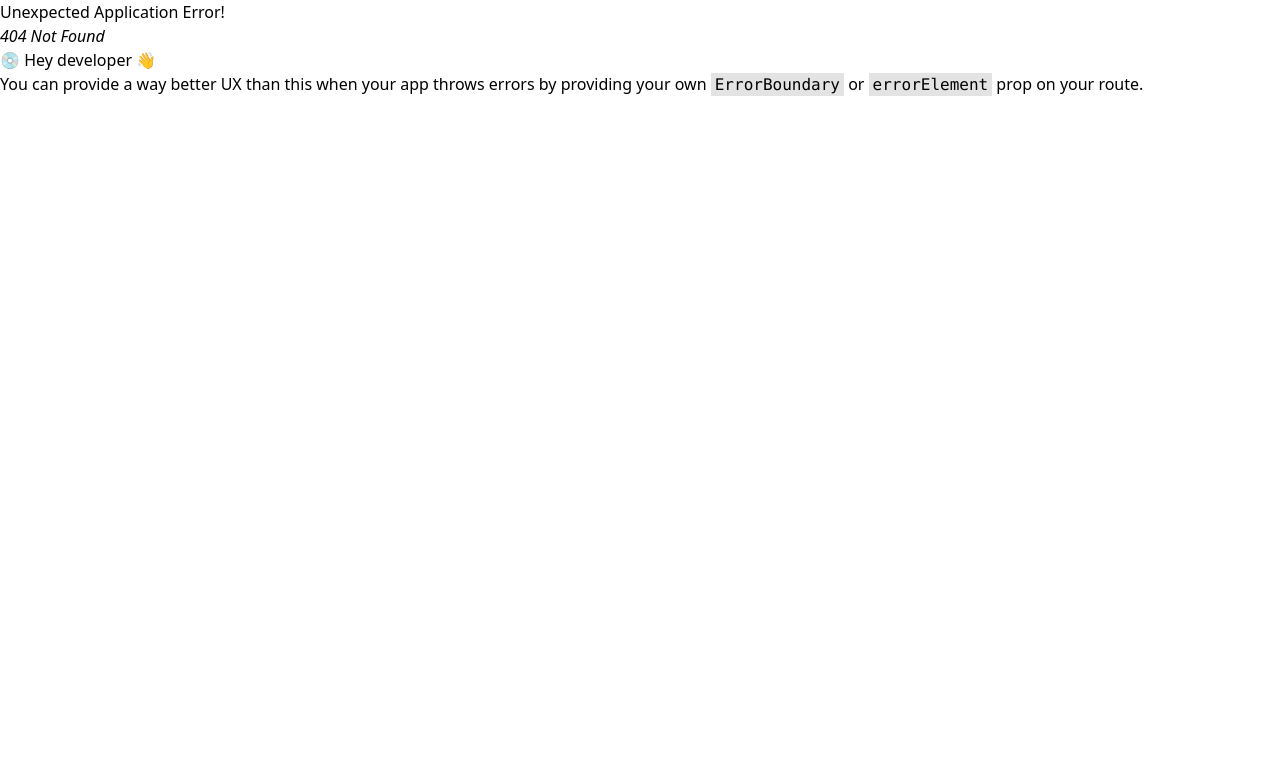
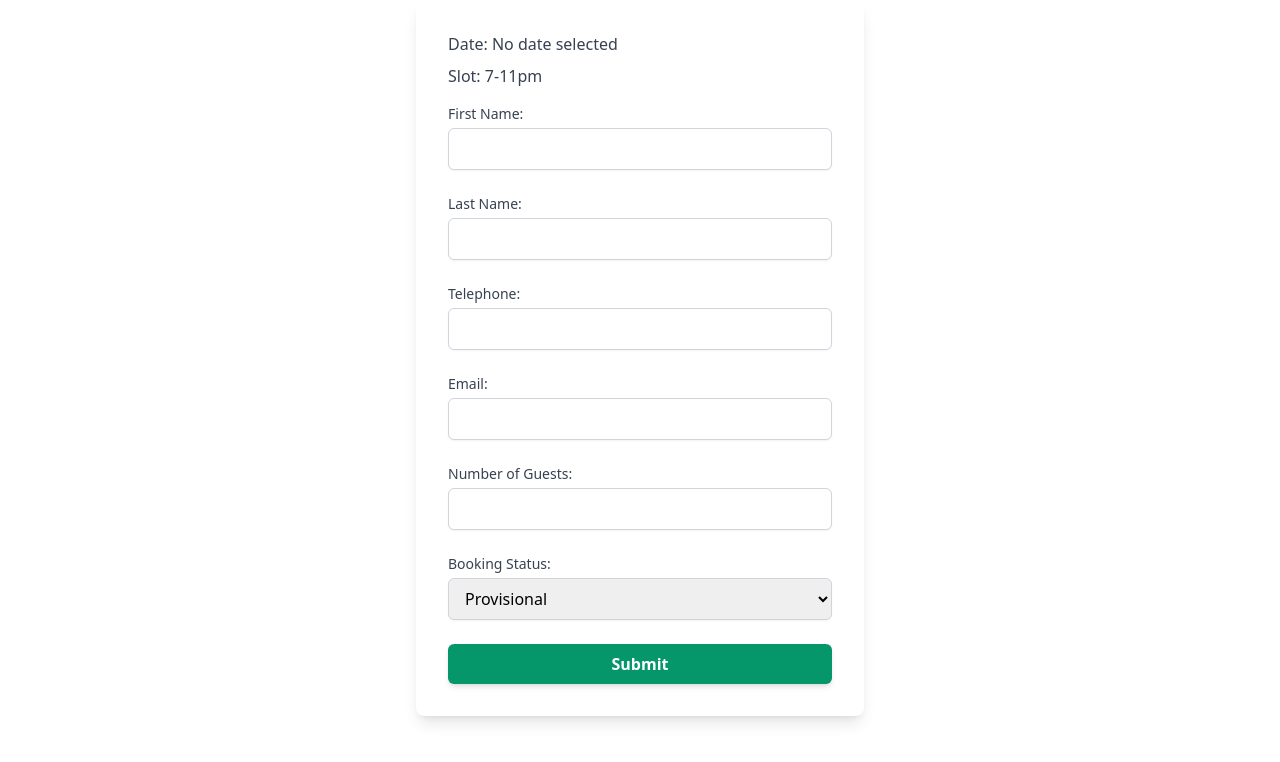
Before and after one commit to jandrews66/np-calendar, a React (Vite) app: page /admin/create in a window 1280 px wide. Before the commit this address had no page. Shown: the top 762 px of the page. Built offline with nearby package versions, Linux system fonts and the light colour scheme.

Commit message:
Add seperate create booking forms for admin and user to allow different functionality. Improve search bar styling.

```diff
--- a/src/components/AdminNav.jsx
+++ b/src/components/AdminNav.jsx
@@ -37,6 +37,10 @@ export default function AdminNav() {
         }
     }
 
+    function handleLogout(){
+        localStorage.removeItem('token')
+        navigate('/login')
+    }
     return (
         <nav className="bg-gray-800 p-4">
             <div className="flex justify-between">
@@ -46,20 +50,27 @@ export default function AdminNav() {
 
                 </div>
                 <div className="flex items-center gap-5">
-                    <form onSubmit={handleSubmit}>
+                    <form className="flex"onSubmit={handleSubmit}>
                         <input
+                            type="text"
+                            className="w-full border-2 rounded-md px-2 rounded-r-none focus:outline-none focus:border-indigo-400"
                             id="searchBar"
                             onChange={(e)=> setQuery(e.target.value)}
                         >
                         </input>
                         <button
-                            className="bg-slate-300 px-2 "
+                            className="bg-indigo-700 text-white py-1 px-4 rounded-r-md"
                             type="submit"
                         >
                             Search
                         </button>
                     </form>
-                    <button className= "text-white px-2 rounded">Logout</button>
+                    <button
+                        className= "text-white px-2 rounded"
+                        onClick={handleLogout}
+                    >
+                        Logout
+                    </button>
                 </div>
             </div>
         </nav>
--- a/src/components/BookingForm.jsx
+++ b/src/pages/AdminCreateBooking.jsx
@@ -2,7 +2,7 @@ import { useState } from 'react'
 import { useLocation, useNavigate } from 'react-router-dom'
 import { format } from "date-fns";
 
-export default function BookingForm(){
+export default function AdminCreateBooking(){
     const location = useLocation();
     const { date, slot, status } = location.state || {};
     const [firstName, setFirstName] = useState('')
@@ -10,6 +10,7 @@ export default function BookingForm(){
     const [telephone, setTelephone] = useState('')
     const [email, setEmail] = useState('')
     const [attendance, setAttendance] = useState('')
+    const [bookingStatus, setBookingStatus] = useState('')
     const navigate = useNavigate();
 
     const handleSubmit = async (e) => {
@@ -26,7 +27,7 @@ export default function BookingForm(){
             telephone,
             email,
             attendance,
-            status
+            status: bookingStatus
         };
         console.log("form data" + formData.date)
 
@@ -41,12 +42,7 @@ export default function BookingForm(){
         const data = await response.json();
         if (response.ok) {
             console.log('booking created', data);
-            //if status is confirmed admin created booking
-            if (status === "confirmed"){
                 navigate('/admin/dashboard')
-            } else {
-                navigate('/')
-            }
           } else {
             console.log('booking failed', data);
           }
@@ -110,6 +106,19 @@ export default function BookingForm(){
                         required
                     />
                 </div>
+                <div>
+                    <label htmlFor="booking_status" className="block text-sm font-medium text-gray-700">Booking Status:</label>
+                    <select
+                        id="booking_status"
+                        value={bookingStatus}
+                        onChange={(e) => setBookingStatus(e.target.value)}
+                        className="mt-1 block w-full px-3 py-2 border border-gray-300 rounded-md shadow-sm focus:ring-emerald-500 focus:border-emerald-500"
+                        required
+                    >
+                        <option value="provisional">Provisional</option>
+                        <option value="confirmed">Confirmed</option>
+                    </select>
+                </div>
                 <button type="submit" className="w-full py-2 px-4 bg-emerald-600 text-white font-semibold rounded-md shadow-md hover:bg-emerald-700 focus:outline-none focus:ring-2 focus:ring-offset-2 focus:ring-emerald-500">Submit</button>
             </form>
         </div>
--- a/src/pages/Dashboard.jsx
+++ b/src/pages/Dashboard.jsx
@@ -12,8 +12,7 @@ export default function Dashboard() {
 
     function handleClick(date, slot) {
         //admin is creating booking so status is confirmed
-        const status = "confirmed";
-        navigate('/create', { state: { date, slot, status } })
+        navigate('/admin/create', { state: { date, slot } })
     }
 
     function handleEdit(booking){
--- a/src/pages/SearchResults.jsx
+++ b/src/pages/SearchResults.jsx
@@ -13,7 +13,7 @@ export default function SearchResults(){
     return (
         <>
             <AdminNav />
-            <h1 className="text-2xl text-center py-6">Search Results</h1>
+            <h1 className="text-3xl text-center py-6">Search Results</h1>
             <div className="container mx-auto p-6 max-w-4xl">
             {bookings && bookings.length > 0 ? (
                 bookings.map((booking) => (
--- a/src/pages/UserCalendar.jsx
+++ b/src/pages/UserCalendar.jsx
@@ -12,8 +12,7 @@ export default function UserCalendar() {
     function handleClick(date, slot) {
         console.log(`Click on ${slot} slot of date ${format(date, 'yyyy-MM-dd')}`);
         //user created booking so status is provisional
-        const status = "provisional"
-        navigate('/create', { state: { date, slot, status } })
+        navigate('/create', { state: { date, slot } })
     }
 
     return (
--- /dev/null
+++ b/src/pages/UserConfirmation.jsx
@@ -0,0 +1,23 @@
+import { useState } from 'react'
+import { useLocation, useNavigate } from 'react-router-dom'
+
+export default function UserConfirmation() {
+    const location = useLocation();
+    const { name, email } = location.state || {};
+
+    return (
+        <div className="flex flex-col items-center justify-center min-h-screen p-6 bg-gray-100">
+            <div className="max-w-lg p-8 bg-white rounded-lg shadow-md text-center">
+                <h1 className="text-2xl font-semibold mb-4">Booking Request Received</h1>
+                <p className="mb-4">{name}, thank you for your booking request!</p>
+                <p className="mb-4">
+                    We have sent an email with instructions to confirm your booking to <strong>{email}</strong>.
+                </p>
+                <p className="mb-4">If you have any questions, please don't hesitate to contact us at <strong>events@northpointbrewing.com</strong>.</p>
+                <p className="text-blue-600 hover:underline cursor-pointer mt-6">
+                    <a href="https://www.northpointbrewing.com">Back to our website</a>
+                </p>
+            </div>
+        </div>
+    );
+}
--- /dev/null
+++ b/src/pages/UserCreateBooking.jsx
@@ -0,0 +1,112 @@
+import { useState } from 'react'
+import { useLocation, useNavigate } from 'react-router-dom'
+import { format } from "date-fns";
+
+export default function UserCreateBooking(){
+    const location = useLocation();
+    const { date, slot } = location.state || {};
+    const [firstName, setFirstName] = useState('')
+    const [lastName, setLastName] = useState('')
+    const [telephone, setTelephone] = useState('')
+    const [email, setEmail] = useState('')
+    const [attendance, setAttendance] = useState('')
+    const navigate = useNavigate();
+
+    const handleSubmit = async (e) => {
+        e.preventDefault();
+
+        // Format date to 'yyyy-MM-dd' for consistency
+        const formattedDate = format(new Date(date), 'yyyy-MM-dd');
+
+        const formData = {
+            date: formattedDate,
+            slot,
+            firstName,
+            lastName,
+            telephone,
+            email,
+            attendance,
+            status: "provisional"
+        };
+        console.log("form data" + formData.date)
+
+        const response = await fetch('http://localhost:3000/booking/create', {
+            method: 'POST',
+            headers: {
+                'Content-Type': 'application/json',
+              },
+              body: JSON.stringify(formData),
+        });
+
+        const data = await response.json();
+        if (response.ok) {
+            console.log('booking created', data);
+            navigate('/confirmation', { state: { name: firstName, email: email } })
+          } else {
+            console.log('booking failed', data);
+          }
+    }
+
+
+    return (
+        <div className="max-w-md mx-auto bg-white p-8 shadow-lg rounded-lg">
+            <p className="font-medium text-gray-700 mb-2">Date: {date ? format(date, 'dd MMMM yyyy') : 'No date selected'}</p>
+            <p className="font-medium text-gray-700 mb-4">Slot: {slot === 'A' ? '2-6pm' : '7-11pm'}</p>
+            <form onSubmit={handleSubmit} className="space-y-6">
+                <div>
+                    <label htmlFor="firstName" className="block text-sm font-medium text-gray-700">First Name:</label>
+                    <input
+                        type="text"
+                        id="firstName"
+                        className="mt-1 block w-full px-3 py-2 border border-gray-300 rounded-md shadow-sm focus:ring-emerald-500 focus:border-emerald-500"
+                        onChange={(e) => setFirstName(e.target.value)}
+                        required
+                    />
+                </div>
+                <div>
+                    <label htmlFor="lastName" className="block text-sm font-medium text-gray-700">Last Name:</label>
+                    <input
+                        type="text"
+                        id="lastName"
+                        className="mt-1 block w-full px-3 py-2 border border-gray-300 rounded-md shadow-sm focus:ring-emerald-500 focus:border-emerald-500"
+                        onChange={(e) => setLastName(e.target.value)}
+                        required
+                    />
+                </div>
+                <div>
+                    <label htmlFor="telephone" className="block text-sm font-medium text-gray-700">Telephone:</label>
+                    <input
+                        type="tel"
+                        id="telephone"
+                        className="mt-1 block w-full px-3 py-2 border border-gray-300 rounded-md shadow-sm focus:ring-emerald-500 focus:border-emerald-500"
+                        onChange={(e) => setTelephone(e.target.value)}
+                        required
+                    />
+                </div>
+                <div>
+                    <label htmlFor="email" className="block text-sm font-medium text-gray-700">Email:</label>
+                    <input
+                        type="email"
+                        id="email"
+                        className="mt-1 block w-full px-3 py-2 border border-gray-300 rounded-md shadow-sm focus:ring-emerald-500 focus:border-emerald-500"
+                        onChange={(e) => setEmail(e.target.value)}
+                        required
+                    />
+                </div>
+                <div>
+                    <label htmlFor="attendance" className="block text-sm font-medium text-gray-700">Number of Guests:</label>
+                    <input
+                        type="number"
+                        id="attendance"
+                        min="1"
+                        max="60"
+                        className="mt-1 block w-full px-3 py-2 border border-gray-300 rounded-md shadow-sm focus:ring-emerald-500 focus:border-emerald-500"
+                        onChange={(e) => setAttendance(e.target.value)}
+                        required
+                    />
+                </div>
+                <button type="submit" className="w-full py-2 px-4 bg-emerald-600 text-white font-semibold rounded-md shadow-md hover:bg-emerald-700 focus:outline-none focus:ring-2 focus:ring-offset-2 focus:ring-emerald-500">Submit</button>
+            </form>
+        </div>
+    );
+}
--- a/src/pages/ViewBookings.jsx
+++ b/src/pages/ViewBookings.jsx
@@ -46,7 +46,7 @@ export default function ViewBookings() {
             {!loading ? (
                 bookings.length > 0 ? (
                     <div className="overflow-x-auto max-w-6xl mx-auto px-10">
-                        <h1 className="text-4xl text-center py-10">Booking Requests</h1>
+                        <h1 className="text-3xl text-center py-10">Booking Requests</h1>
                         <table className="min-w-full bg-white">
                             <thead>
                                 <tr>
@@ -65,7 +65,7 @@ export default function ViewBookings() {
                                 {bookings.map((booking) => (
                                     <tr key={booking._id}>
                                         <td className="border px-2 py-2">{format(parseISO(booking.date), 'dd/MM/yy')}</td>
-                                        <td className="border px-2 py-2">{booking.slot === 'A' ? '2-6pm' : '7-11pm'}</td>
+                                        <td className="border px-2 py-2 whitespace-nowrap">{booking.slot === 'A' ? '2-6pm' : '7-11pm'}</td>
                                         <td className="border px-2 py-2">{booking.first_name}</td>
                                         <td className="border px-2 py-2">{booking.last_name}</td>
                                         <td className="border px-2 py-2">{booking.telephone}</td>
```
Also changed, not shown: src/main.jsx (+12 -3 lines).
